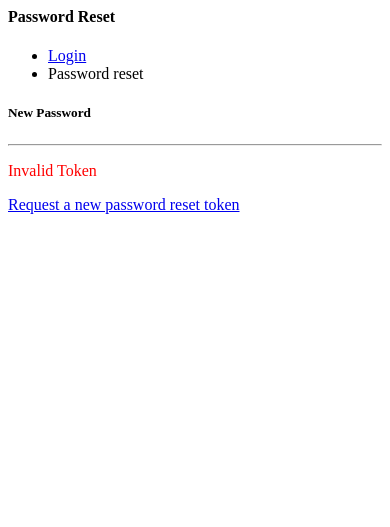
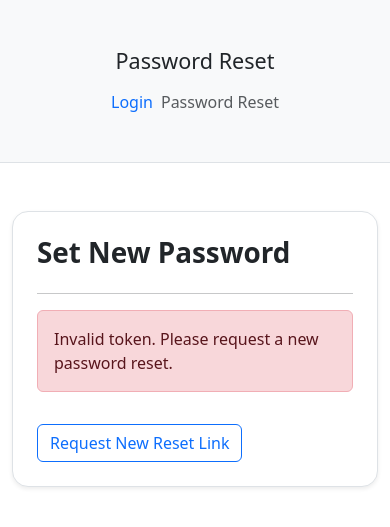
Before and after one commit to UMERZAFAR777/Django-CRM, a Django app: a page that uses templates/registration/password_reset_confirm.html in a window 390 px wide. Shown: the top 527 px of the page. Run offline with Django 5.2, Linux system fonts and the light colour scheme; some libraries are stand-ins or nearby versions.

Commit message:
everthing fine

```diff
--- a/mysite/settings.py
+++ b/mysite/settings.py
@@ -43,6 +43,7 @@ INSTALLED_APPS = [
 
     'allauth.socialaccount',
     'allauth.socialaccount.providers.google',
+    'widget_tweaks',
 ]
 
 MIDDLEWARE = [
--- a/templates/registration/password_reset_confirm.html
+++ b/templates/registration/password_reset_confirm.html
@@ -1,64 +1,67 @@
+{% load widget_tweaks %}
+<!DOCTYPE html>
+<html lang="en">
+<head>
+    <meta charset="UTF-8">
+    <meta name="viewport" content="width=device-width, initial-scale=1.0">
+    <title>Set New Password - Django CRM</title>
+    <link href="https://cdn.jsdelivr.net/npm/bootstrap@5.3.3/dist/css/bootstrap.min.css" rel="stylesheet">
+</head>
+<body>
 
 <!-- page-banner-area-start -->
-        <div class="page-banner-area page-banner-height-2" >
-            <div class="container">
-                <div class="row">
-                    <div class="col-xl-12">
-                        <div class="page-banner-content text-center">
-                            <h4 class="breadcrumb-title">Password Reset</h4>
-                            <div class="breadcrumb-two">
-                                <nav>
-                                   <nav class="breadcrumb-trail breadcrumbs">
-                                      <ul class="breadcrumb-menu">
+<div class="page-banner-area page-banner-height-2 py-5 bg-light border-bottom">
+    <div class="container text-center">
+        <h4 class="breadcrumb-title mb-3">Password Reset</h4>
+        <nav class="d-inline-block">
+            <ul class="breadcrumb-menu d-flex justify-content-center gap-2 mb-0 list-unstyled">
                 <li class="breadcrumb-trail">
-                                            <a href="{% url 'login' %}"><span>Login</span></a>
+                    <a href="/login/" class="text-primary text-decoration-none"><span>Login</span></a>
                 </li>
-                                         <li class="trail-item">
-                                            <span>Password reset</span>
+                <li class="trail-item text-muted">
+                    <span>Password Reset</span>
                 </li>
             </ul>
         </nav>
-                                </nav>
+    </div>
+</div>
+<!-- page-banner-area-end -->
+
+<!-- account-area-start -->
+<div class="account-area my-5">
+    <div class="container">
+        <div class="row justify-content-center">
+            <div class="col-lg-6">
+                <div class="basic-login bg-white border rounded-4 shadow-sm p-4">
+                    <h5 class="display-6 fw-semibold mb-4">Set New Password</h5>
+                    <hr>
+
+                    {% if validlink %}
+                        <form method="post" novalidate>
+                            {% csrf_token %}
+                            {% for field in form %}
+                                <div class="mb-3">
+                                    <label class="form-label">{{ field.label }}</label>
+                                    {{ field|add_class:"form-control" }}
+                                    {% if field.errors %}
+                                        <div class="text-danger small">{{ field.errors }}</div>
+                                    {% endif %}
+                                </div>
+                            {% endfor %}
+                            <button type="submit" class="btn btn-primary w-100 py-2 mt-3">Save New Password</button>
+                        </form>
+                    {% else %}
+                        <div class="alert alert-danger" role="alert">
+                            Invalid token. Please request a new password reset.
+                        </div>
+                        <a href="{% url 'password_reset' %}" class="btn btn-outline-primary mt-3">Request New Reset Link</a>
+                    {% endif %}
                 </div>
             </div>
         </div>
     </div>
 </div>
-        </div>
-        <!-- page-banner-area-end -->
+<!-- account-area-end -->
 
-        <!-- account-area-start -->
-        <div class="account-area mt-70 mb-70">
-            <div class="container">
-
-                <div class="row">
-                    <div class="col-lg-6">
-                        <div class="basic-login mb-50">
-                            <h5 class="display-4">New Password</h5>
-                            <hr>
-                            {% if validlink %}
-                            <form method="post">
-                            {% csrf_token %}
-                            {% for field in form %}
-                            {{ field.errors }}
-                            <label>{{field.label_tag}}</label>
-                            <p>{{ field }}</p>
-                            {% endfor %}
-
-                             <button type="submit" class="tp-in-btn w-100">save</button>
-                            </form>
-                            {% else %}
-                            <p style="color:red">Invalid Token</p>
-                         <p>
-                             <a href="{% url 'password_reset' %}">
-                                 Request a new password reset token
-                             </a>
-                         </p>
-                            {%  endif %}
-                        </div>
-                    </div>
-
-                </div>
-            </div>
-        </div>
-        <!-- account-area-end -->
+</body>
+</html>
```
Also changed, not shown: templates/registration/password_reset_complete.html (+40 -9 lines), templates/registration/password_reset_done.html (+25 -11 lines), templates/registration/password_reset_form.html (+34 -28 lines), db.sqlite3. Lines whose indentation alone changed are shown as unchanged.
